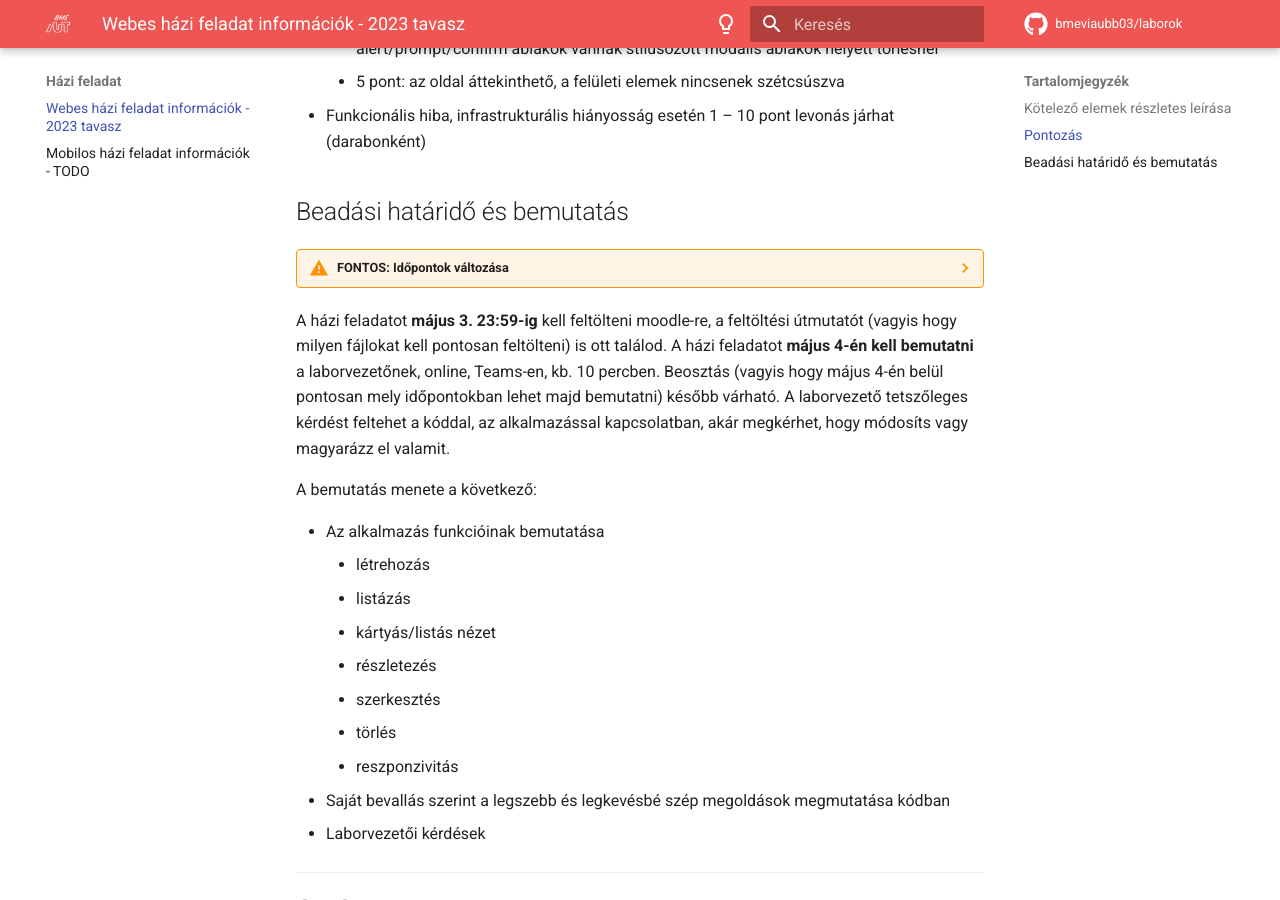
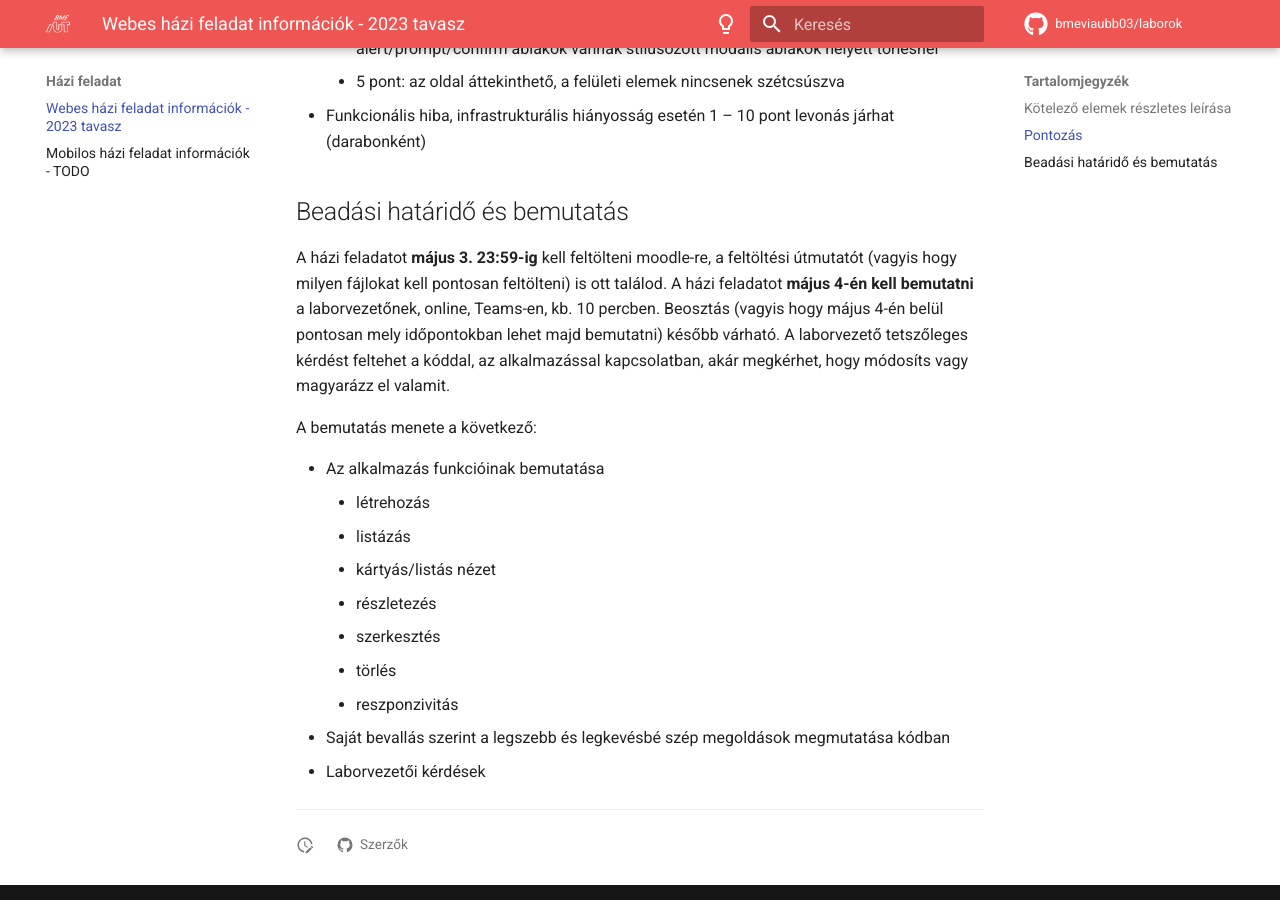
Before and after one commit to BMEVIAUBB03/laborok, an MkDocs documentation site: the page built from docs/hf/web/index.md, in a window 1280 px wide and 900 px high, scrolled down 1700 px. Built offline with MkDocs 1.6.1 and Material for MkDocs 9.7.7, drawn with Linux system fonts in a browser that asks for light colours; comment, search, counter and statistics services are not loaded; some of the changed lines change nothing that is shown.

Commit message:
webes hf élesítése

```diff
--- a/docs/hf/web/index.md
+++ b/docs/hf/web/index.md
@@ -48,9 +48,6 @@ A DOM manipuláció közvetlenül kódból (a document objektumon keresztül vag
 
 ## Beadási határidő és bemutatás
 
-??? warning "FONTOS: Időpontok változása"
-    Ha ezt látod, az azt jelenti, hogy az időpontok még változhatnak és nemsokára (várhatóan április elejére) véglegesek lesznek!
-
 A házi feladatot **május 3. 23:59-ig** kell feltölteni moodle-re, a feltöltési útmutatót (vagyis hogy milyen fájlokat kell pontosan feltölteni) is ott találod. A házi feladatot **május 4-én kell bemutatni** a laborvezetőnek, online, Teams-en, kb. 10 percben. Beosztás (vagyis hogy május 4-én belül pontosan mely időpontokban lehet majd bemutatni) később várható. A laborvezető tetszőleges kérdést feltehet a kóddal, az alkalmazással kapcsolatban, akár megkérhet, hogy módosíts vagy magyarázz el valamit.
 
 A bemutatás menete a következő:
```
